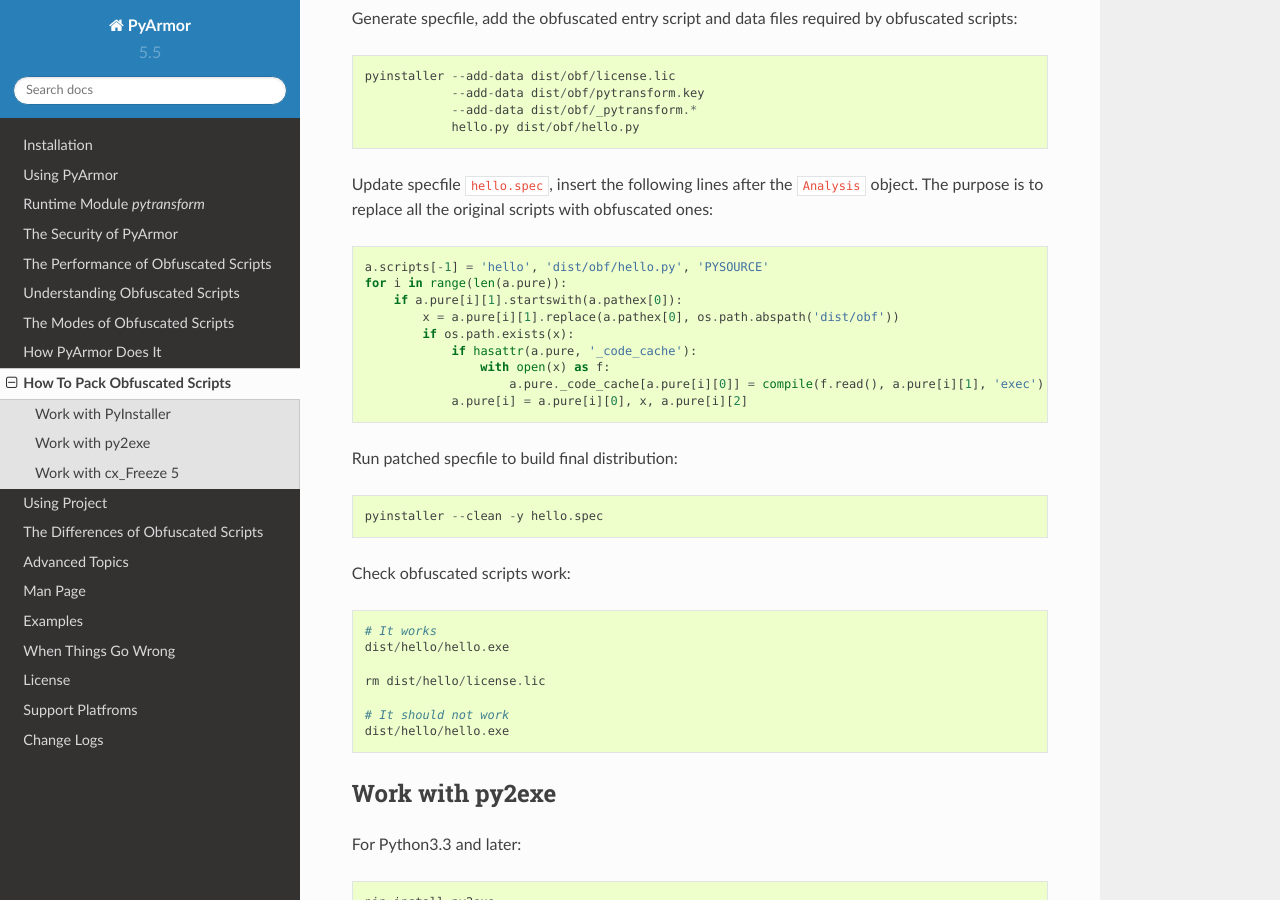
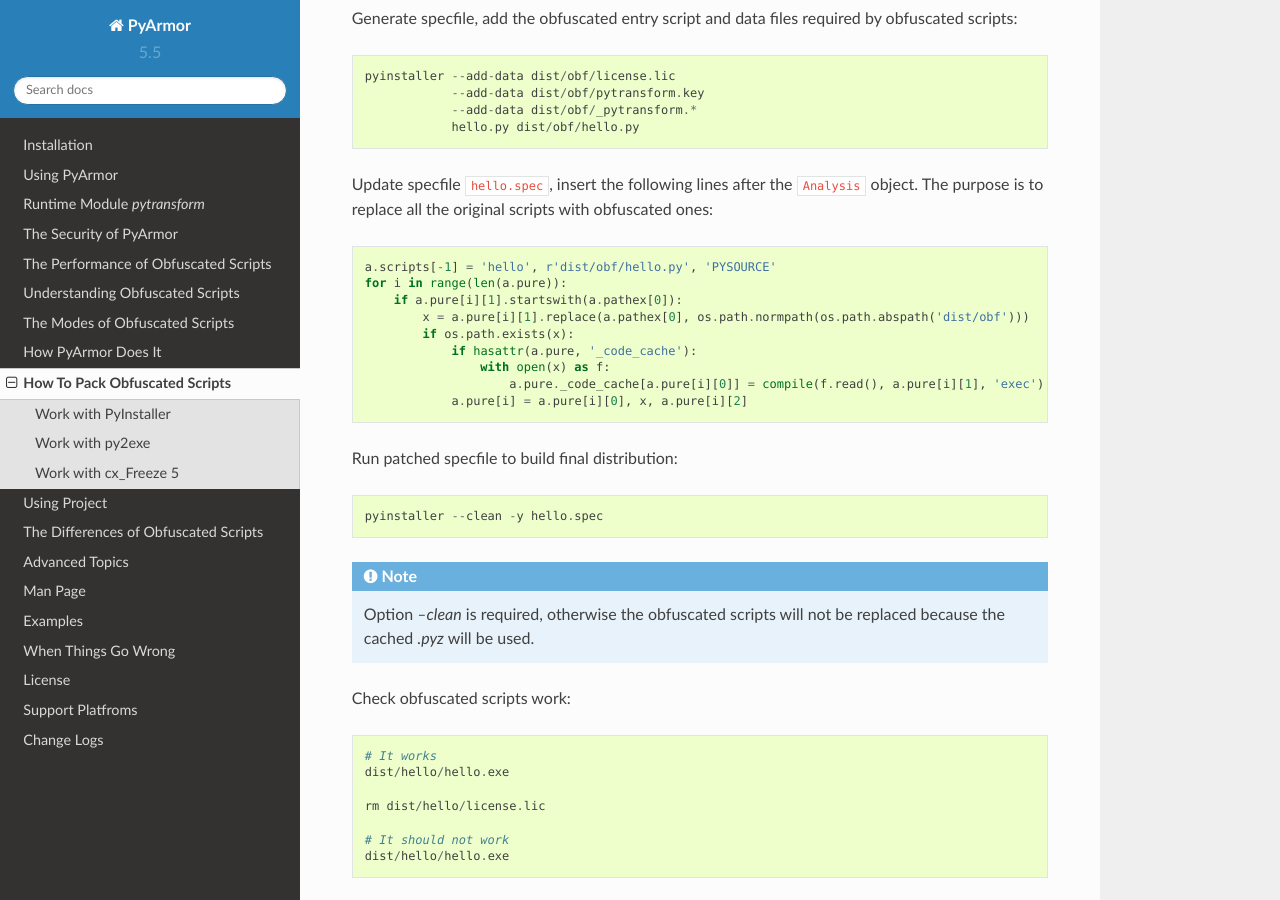
Before and after one commit to dashingsoft/pyarmor, a Sphinx documentation site: the page built from docs/pack-obfuscated-scripts.rst, in a window 1280 px wide and 900 px high, scrolled down 872 px. Built offline with Sphinx 7.4.7 and the Read the Docs theme 2.0.0, drawn with Linux system fonts in a browser that asks for light colours.

Commit message:
Refine pack document

```diff
--- a/docs/pack-obfuscated-scripts.rst
+++ b/docs/pack-obfuscated-scripts.rst
@@ -45,10 +45,10 @@
 ``Analysis`` object. The purpose is to replace all the original scripts with
 obfuscated ones::
 
-    a.scripts[-1] = 'hello', 'dist/obf/hello.py', 'PYSOURCE'
+    a.scripts[-1] = 'hello', r'dist/obf/hello.py', 'PYSOURCE'
     for i in range(len(a.pure)):
         if a.pure[i][1].startswith(a.pathex[0]):
-            x = a.pure[i][1].replace(a.pathex[0], os.path.abspath('dist/obf'))
+            x = a.pure[i][1].replace(a.pathex[0], os.path.normpath(os.path.abspath('dist/obf')))
             if os.path.exists(x):
                 if hasattr(a.pure, '_code_cache'):
                     with open(x) as f:
@@ -58,6 +58,11 @@
 Run patched specfile to build final distribution::
 
     pyinstaller --clean -y hello.spec
+
+.. note::
+
+   Option `--clean` is required, otherwise the obfuscated scripts will
+   not be replaced because the cached `.pyz` will be used.
 
 Check obfuscated scripts work::
 
```
